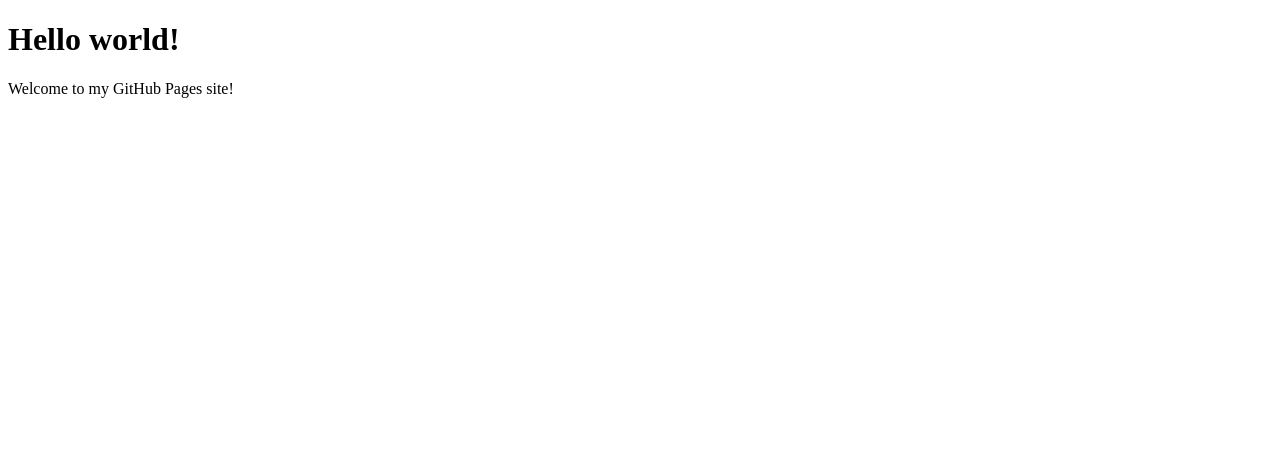
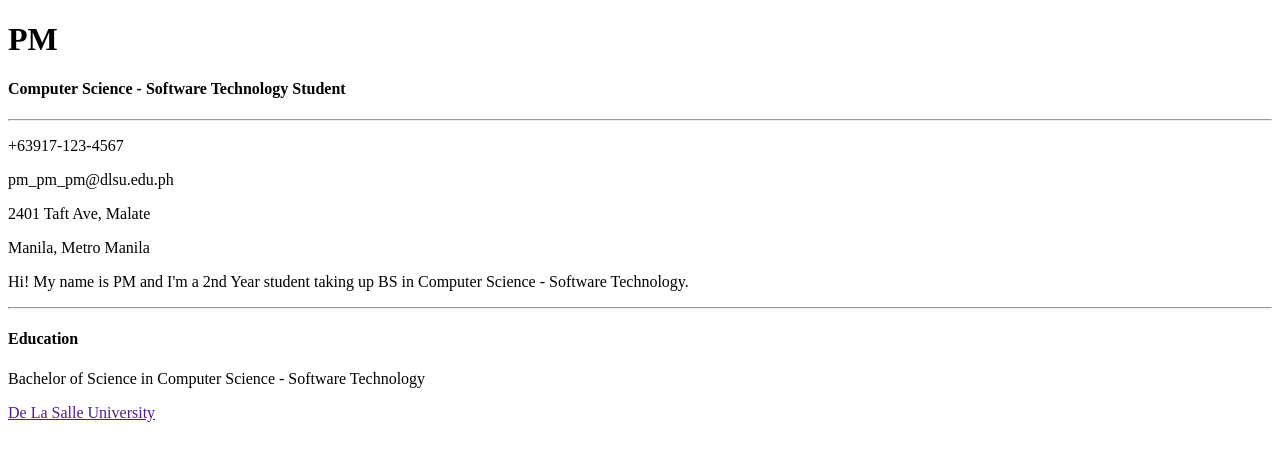
Before and after one commit to priscilla-licup/bio-page, a plain HTML site: page index.html in a window 1280 px wide. Drawn offline with Linux system fonts and the light colour scheme.

Commit message:
Update head and body (contact details and education)

```diff
--- a/index.html
+++ b/index.html
@@ -1,10 +1,31 @@
 <!DOCTYPE html>
 <html>
 	<head>
-    <title>My GitHub Pages Site</title>
+    <title>CCAPDEV Bio Page</title>
+    <meta name = "description" content = "CCAPDEV Bio page">
+    <meta name = "keyword" content = "HTML, CSS">
+    <meta name = "author" content = "PM">
   </head>
   <body>
-    <h1>Hello world!</h1>
-    <p>Welcome to my GitHub Pages site!</p>
+
+    <h1>PM</h1>
+    <h4>Computer Science - Software Technology Student</h4>
+    <!-- picture -->
+
+    <hr>
+
+    <p>+63917-123-4567</p>
+    <p>pm_pm_pm@dlsu.edu.ph</p>
+    <p>2401 Taft Ave, Malate</p>
+    <p>Manila, Metro Manila</p>
+
+    <p>Hi! My name is PM and I'm a 2nd Year student taking up BS in Computer Science - Software Technology.</p>
+
+    <hr>
+
+    <h4>Education</h4>
+    <p>Bachelor of Science in Computer Science - Software Technology</p>
+    <a href="">De La Salle University</a>
+
   </body>
 </html>
```
